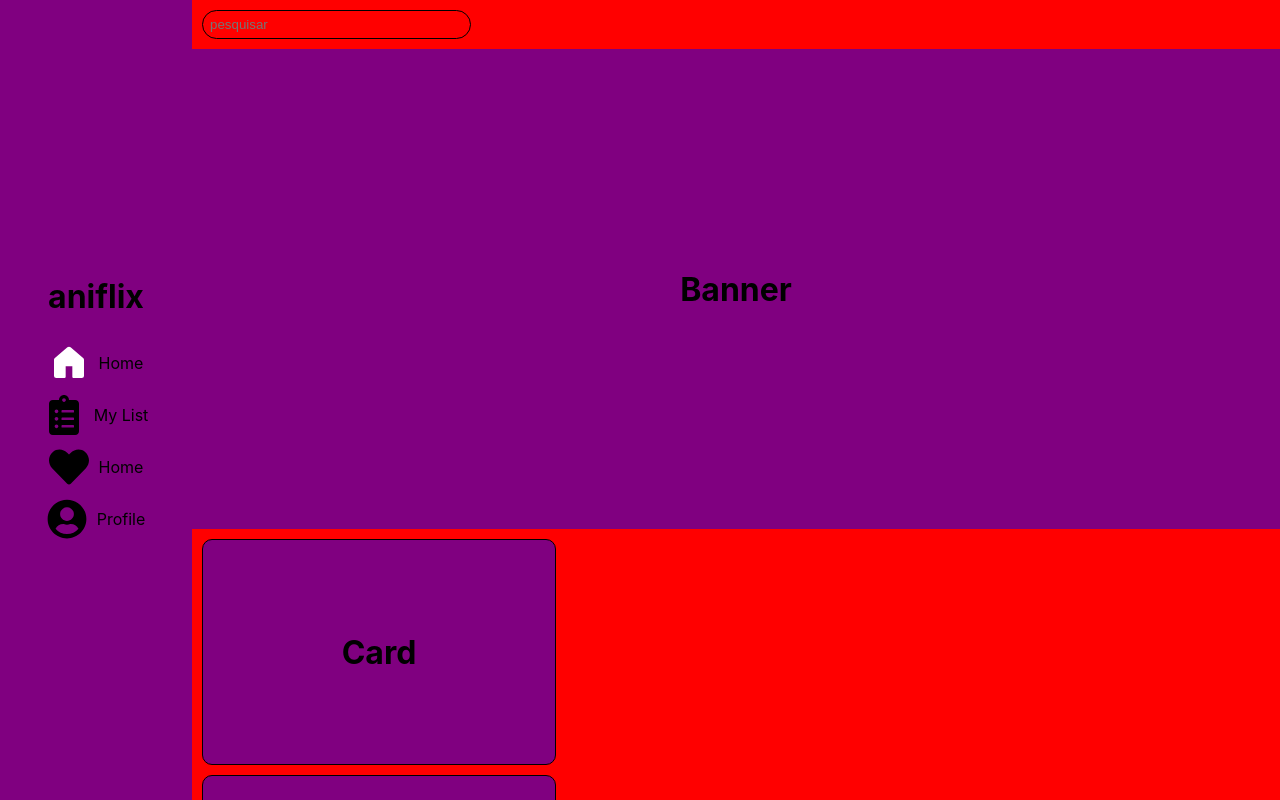
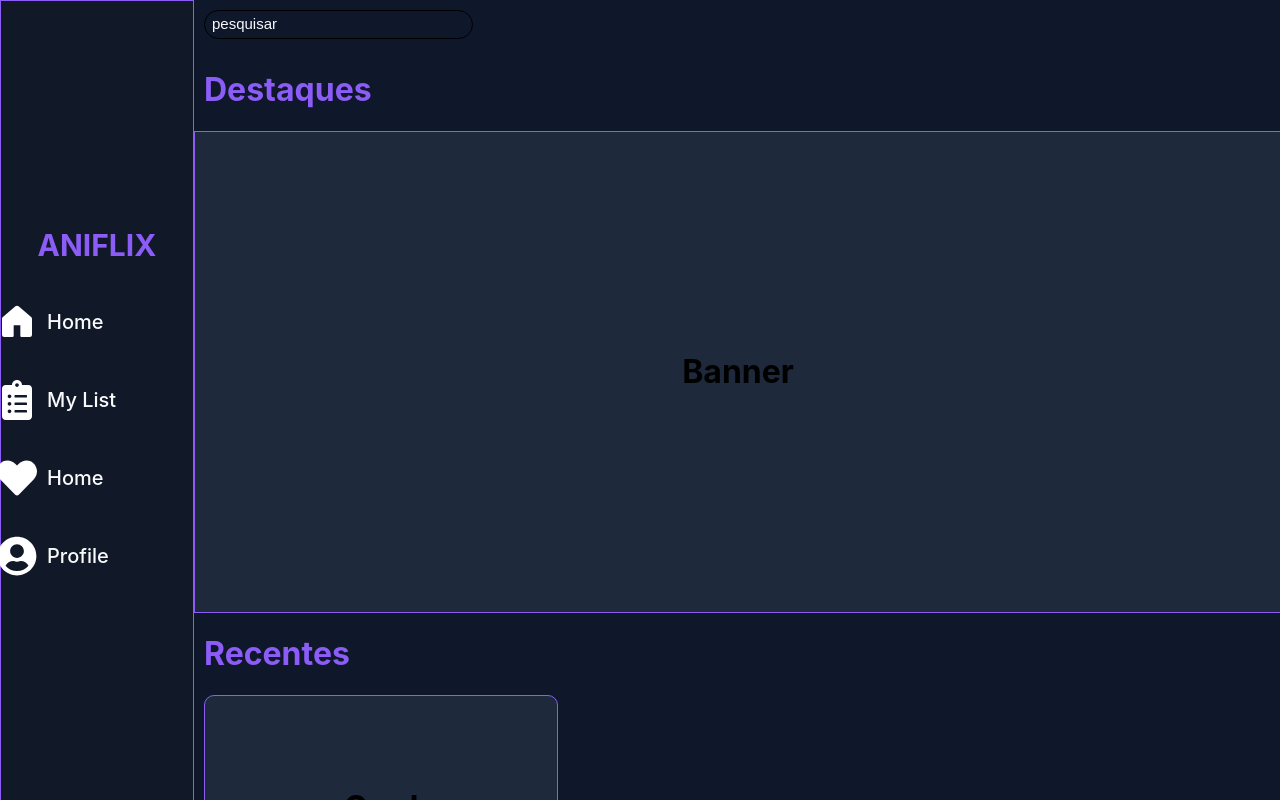
Before and after one commit to murilo-dev9/aniflix, a React (Create React App) app: page / in a window 1280 px wide. Shown: the top 800 px of the page. Built offline with nearby package versions, Linux system fonts and the light colour scheme.

Commit message:
inicio_get_api

```diff
--- a/src/App.jsx
+++ b/src/App.jsx
@@ -12,12 +12,15 @@ const home = () => {
           <Search />
         </div>
         <div className={styles.ctlg}>
+          <h1 className={styles.h1}>Destaques</h1>
           <div className={styles.destaque}>
             <Banner />
           </div>
+          <h1 className={styles.h1}>Recentes</h1>
           <div className={styles.recentes}>
             <Card />
           </div>
+          <h1 className={styles.h1}>Populares</h1>
           <div className={styles.populares}>
             <Card />
           </div>
--- a/src/App.module.css
+++ b/src/App.module.css
@@ -1,3 +1,8 @@
+.h1 {
+    color: var(--Roxo_principal);
+    margin-left: 10px;
+}
+
 .main {
     display: flex;
     flex-direction: row;
@@ -8,23 +13,19 @@
 .inicio {
     display: flex;
     flex-direction: column;
-    background-color: aqua;
+    background-color: var(--Fundo);
     width: 100%;
     flex: 1;
 }
 
 .topBar {
-    background-color: red;
-    padding: 10px
+  padding: 10px
 }
 
 .gnr {
-    background-color: red;
-
     height: 5rem;
 }
 
 .ctlg {
-    background-color: red;
     height: 100%;
 }
--- a/src/componentes/bannerD/banner.module.css
+++ b/src/componentes/bannerD/banner.module.css
@@ -3,7 +3,26 @@
     flex-direction: column;
     align-items: center;
     justify-content: center;
+    position: relative;
+    overflow: hidden;
     width: 100%;
     height: 30rem;
-    background-color: purple;
+    background-color: var(--Cards);
+    border: solid 1px var(--Roxo_principal);
 }
+
+.main::before {
+    content: '';
+    position: absolute;
+    top: 0;
+    left: 0;
+    right: 0;
+    bottom: 0;
+    background-image: linear-gradient(to bottom, rgba(255, 255, 255, 0), rgba(0, 0,0, 0.60)90%);
+    opacity: 0;
+    transition: opacity 0.5s ease-in-out;
+}
+
+.main:hover::before {
+    opacity: 1;
+}
--- a/src/componentes/card/card.jsx
+++ b/src/componentes/card/card.jsx
@@ -5,6 +5,7 @@ const Card =()=>{
         <div className={styles.main}>
             <h1>Card</h1>
         </div>
+
     )
 }
 
--- a/src/componentes/card/card.module.css
+++ b/src/componentes/card/card.module.css
@@ -6,7 +6,7 @@
     width: 22rem;
     height: 14rem;
     margin:10px;
-    border: solid 1px black;
+    border: solid 1px var(--Roxo_principal);
     border-radius: 10px;
-    background-color: purple;
+    background-color: var(--Cards);
 }
--- a/src/componentes/menu/menu.jsx
+++ b/src/componentes/menu/menu.jsx
@@ -7,22 +7,22 @@ import styles from "./menu.module.css";
 const Menu =()=>{
     return(
         <div className={styles.main}>
-        <h1>aniflix</h1>
+        <h1 className={styles.h1}>ANIFLIX</h1>
             <div className={styles.Lroutes}>
                 <GoHomeFill size={40} color="white"/>
                 <p>Home</p>
             </div>
 
             <div className={styles.Lroutes}>
-                <FaClipboardList size={40}/>
+                <FaClipboardList size={40} color="white"/>
                 <p>My List</p>
             </div>
             <div className={styles.Lroutes}>
-                <FaHeart size={40}/>
+                <FaHeart size={40} color="white"/>
                 <p>Home</p>
             </div>
             <div className={styles.Lroutes}>
-                <FaUserCircle size={40}/>
+                <FaUserCircle size={40} color="white"/>
                 <p>Profile</p>
             </div>
         </div>
--- a/src/componentes/menu/menu.module.css
+++ b/src/componentes/menu/menu.module.css
@@ -5,13 +5,37 @@
     justify-content: center;
     width: 15%;
     height: 100vh;
-    background-color: purple;
+    background-color: var(--Sidebar);
     position: sticky;
-  top: 0;
-    }
+    top: 0;
+    border: solid 1px var(--Roxo_principal);
+}
 
 .Lroutes {
     display: flex;
     align-items: center;
+    width: 200px;
     gap: 10px;
+    margin: 2px;
+    padding: 5px;
+    transition: all 0.3s linear;
+    border-radius: 10px;
 }
+
+.Lroutes:hover {
+    background-color: var(--Roxo_principal);
+    color: var(--Cards);
+    cursor: pointer;
+}
+
+p{
+    color: var(--Texto);
+    font-size: 20px;
+    font-weight: 500;
+}
+
+.h1{
+    color: var(--Roxo_principal);
+    font-size: 30px;
+    font-weight: 700;
+}
--- a/src/componentes/search/search.jsx
+++ b/src/componentes/search/search.jsx
@@ -3,7 +3,7 @@ import styles from "./search.module.css"
 const Search =()=>{
     return(
         <div className={styles.main}>
-            <input type="text" placeholder="pesquisar" />
+            <input className={styles.input} type="text" placeholder="pesquisar" />
         </div>
     )
 }
--- a/src/componentes/search/search.module.css
+++ b/src/componentes/search/search.module.css
@@ -4,11 +4,17 @@
     width: 25%;
 }
 
-input {
+.input {
     margin:5px;
     background-color: rgba(0,0,0,0);
     border: none;
     height: 100%;
     width: 95%;
+    outline: none;
+    color: var(--Texto);
+}
 
+.input::placeholder {
+    color: var(--Texto);
+    font-size: 15px;
 }
--- a/src/index.css
+++ b/src/index.css
@@ -6,6 +6,16 @@ body {
   -webkit-font-smoothing: antialiased;
   -moz-osx-font-smoothing: grayscale;
 }
+:root{
+  --Fundo: #0F172A;
+  --Sidebar: #111827;
+  --Cards: #1E293B;
+  --Roxo_principal: #8B5CF6;
+  --Azul: #6366F1;
+  --Texto: #F8FAFC;
+  --Texto_secundário: #94A3B8;
+  --Amarelo_notas: #F59E0B;
+}
 
 code {
   font-family: source-code-pro, Menlo, Monaco, Consolas, 'Courier New',
```
